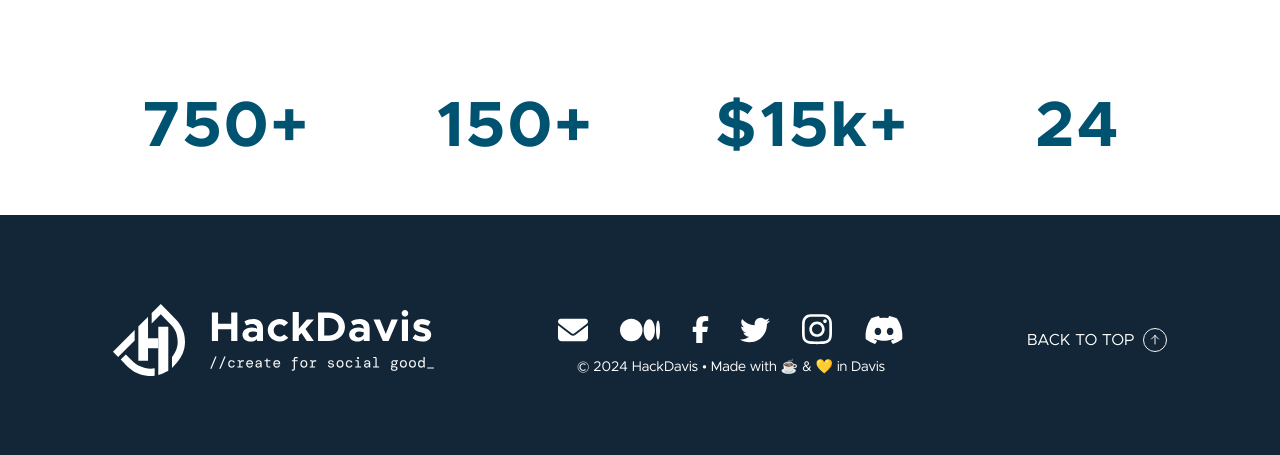
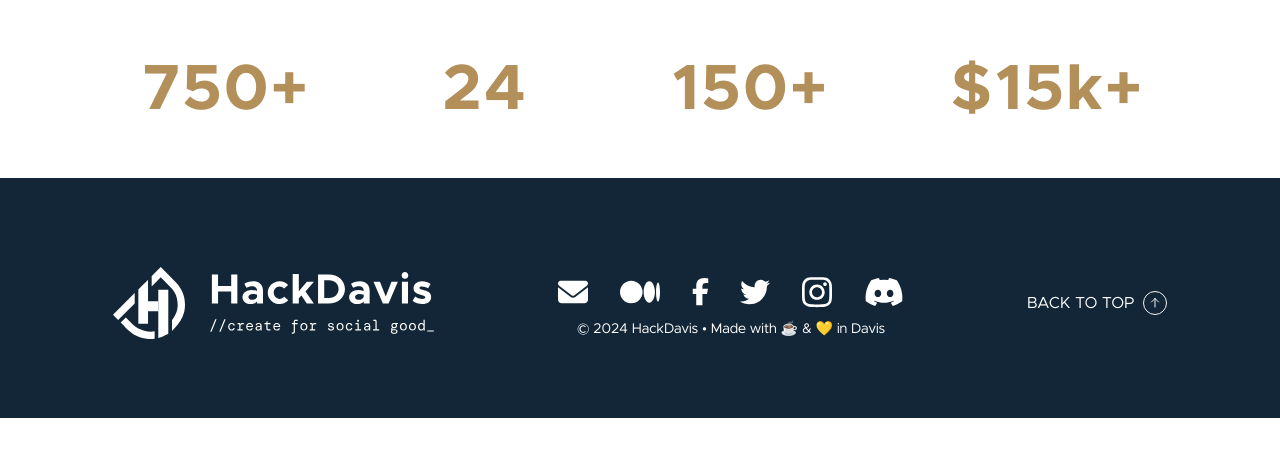
Before and after one commit to HackDavis/website-2025, a Next.js app: page /about-us in a window 1280 px wide. Shown: the part 1265-1720 px from the top of the page. After the commit the page ends 1683 px from the top, so only its background shows below. Built offline with nearby package versions, Linux system fonts and the light colour scheme.

Commit message:
color changes

```diff
--- a/app/(pages)/(about-us)/_components/hero/heroStats.module.scss
+++ b/app/(pages)/(about-us)/_components/hero/heroStats.module.scss
@@ -9,7 +9,7 @@
   align-items: center;
   justify-content: center;
 
-//   background: #E5C28E; //temp background to see text
+  // background: #E5C28E; //temp background to see text
   padding-left: 10%;
   padding-right: 10%;
   overflow: hidden;
@@ -40,7 +40,7 @@
     // }
 
     h1{
-      color: #005271;
+      color: #B38F5A;
       font-family: "Metropolis";
       font-size: 64px;
       font-style: normal;
--- a/app/(pages)/(about-us)/_components/hero/heroStats.tsx
+++ b/app/(pages)/(about-us)/_components/hero/heroStats.tsx
@@ -5,9 +5,9 @@ import CountUp from '@components/CountUp/CountUp';
 
 const statsData = [
   { stat: 750, text: 'HACKERS', suffix: '+', duration: 2000 },
+  { stat: 24, text: 'HOURS', duration: 2000 },
   { stat: 150, text: 'PROJECTS', suffix: '+', duration: 2000 },
   { stat: 15, text: 'PRIZES', prefix: '$', suffix: 'k+', duration: 2000 },
-  { stat: 24, text: 'HOURS', duration: 2000 },
 ];
 
 export default function HeroStats() {
--- a/app/(pages)/(about-us)/_components/hero/heroText.module.scss
+++ b/app/(pages)/(about-us)/_components/hero/heroText.module.scss
@@ -8,6 +8,8 @@
         font-size: 128px;
         font-style: normal;
         font-weight: 800;
+        line-height: 102%; /* 130.56px */
+        letter-spacing: -3.84px;
     }
     h2 {
         color: #FFF;
@@ -25,7 +27,7 @@
         font-family: 'Metropolis';
         font-size: 32px;
         font-style: normal;
-        font-weight: 400;
+        font-weight: 600;
         line-height: 150%; /* 48px */
         letter-spacing: 0.64px;
     }
--- a/app/(pages)/(about-us)/_components/hero/heroText.tsx
+++ b/app/(pages)/(about-us)/_components/hero/heroText.tsx
@@ -5,8 +5,12 @@ export default function HeroText() {
   return (
     <div className={styles.container}>
       <h2>HELLO, WE'RE</h2>
+      <br />
       <h1>HackDavis</h1>
-            <p>Bringing together the most talented students <br/> and leaders to create for social good</p>
+      <p>
+        Bringing together the most talented students <br /> and leaders to
+        create for social good
+      </p>
     </div>
   );
 }
```
Also changed, not shown: app/(pages)/(about-us)/about-us/page.tsx (+5 -5 lines). Lines whose indentation alone changed are shown as unchanged.
